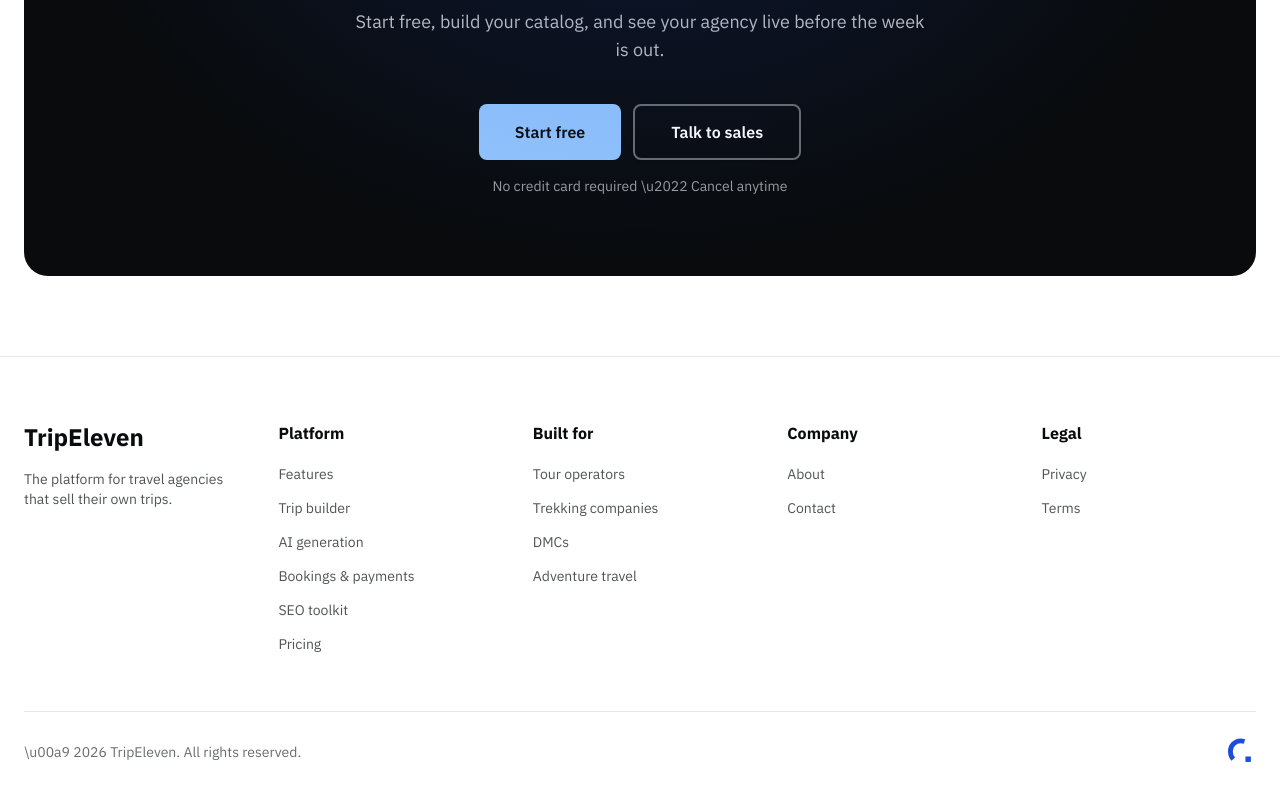
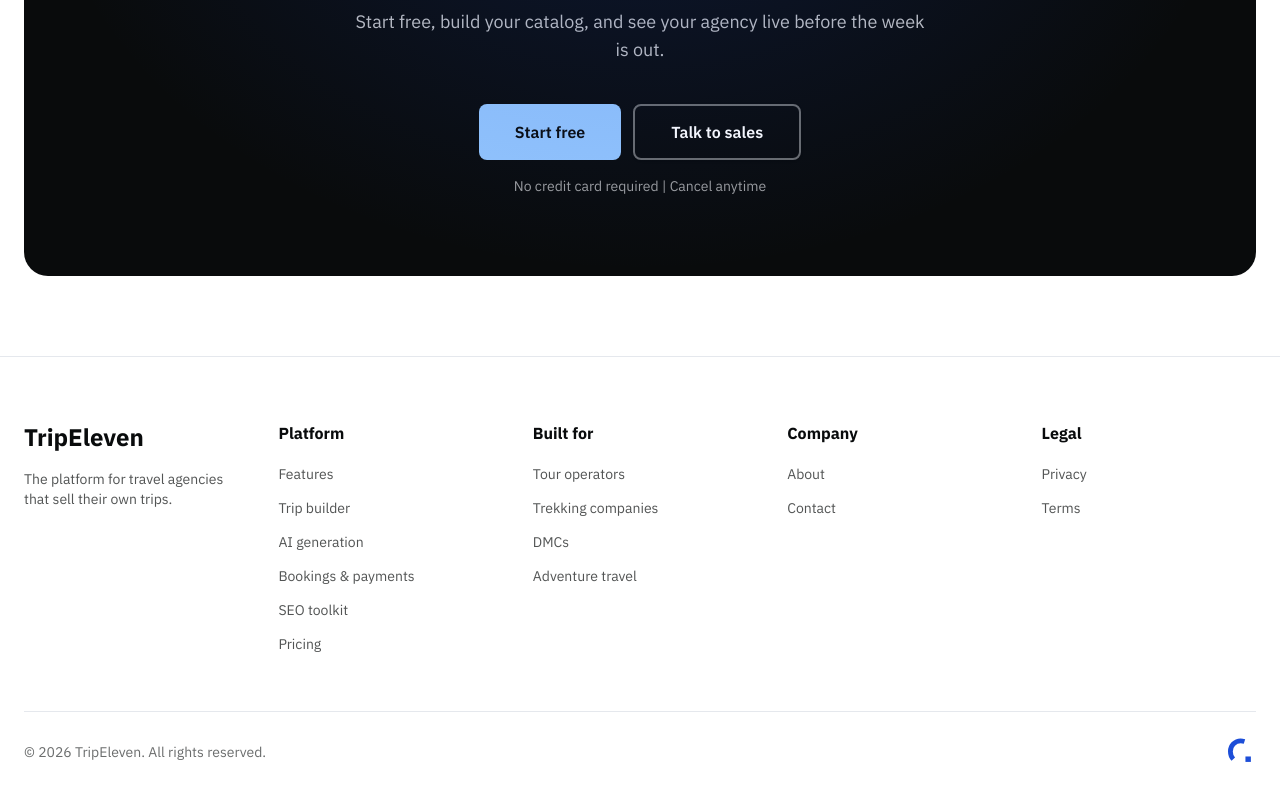
Before and after one commit to growfore/tripeleven.com, a Next.js app: page / in a window 1280 px wide. Shown: the part 8334-9134 px from the top of the page. Built offline with nearby package versions, Linux system fonts and the light colour scheme; no server answers.

Commit message:
fix: code insted of icon issue

```diff
--- a/components/site/Cta.tsx
+++ b/components/site/Cta.tsx
@@ -40,7 +40,7 @@
           </Button>
         </div>
         <p className="mt-4 text-sm text-primary-foreground/60">
-          No credit card required \u2022 Cancel anytime
+          No credit card required | Cancel anytime
         </p>
       </motion.div>
     </section>
@@ -112,7 +112,7 @@
         ))}
       </div>
       <div className="mx-auto mt-14 max-w-7xl border-t border-border pt-6 text-sm text-twilight/60 flex flex-col sm:flex-row sm:items-center sm:justify-between gap-2">
-        <span>\u00a9 {new Date().getFullYear()} TripEleven. All rights reserved.</span>
+        <span>&copy; {new Date().getFullYear()} TripEleven. All rights reserved.</span>
         <span className="inline-flex items-center gap-1.5">
           <a href="https://growfore.com" target="_blank" rel="noopener noreferrer" className="hover:opacity-80 transition-opacity">
             <svg viewBox="0 0 100 100" xmlns="http://www.w3.org/2000/svg" className="h-8 w-8">
```
